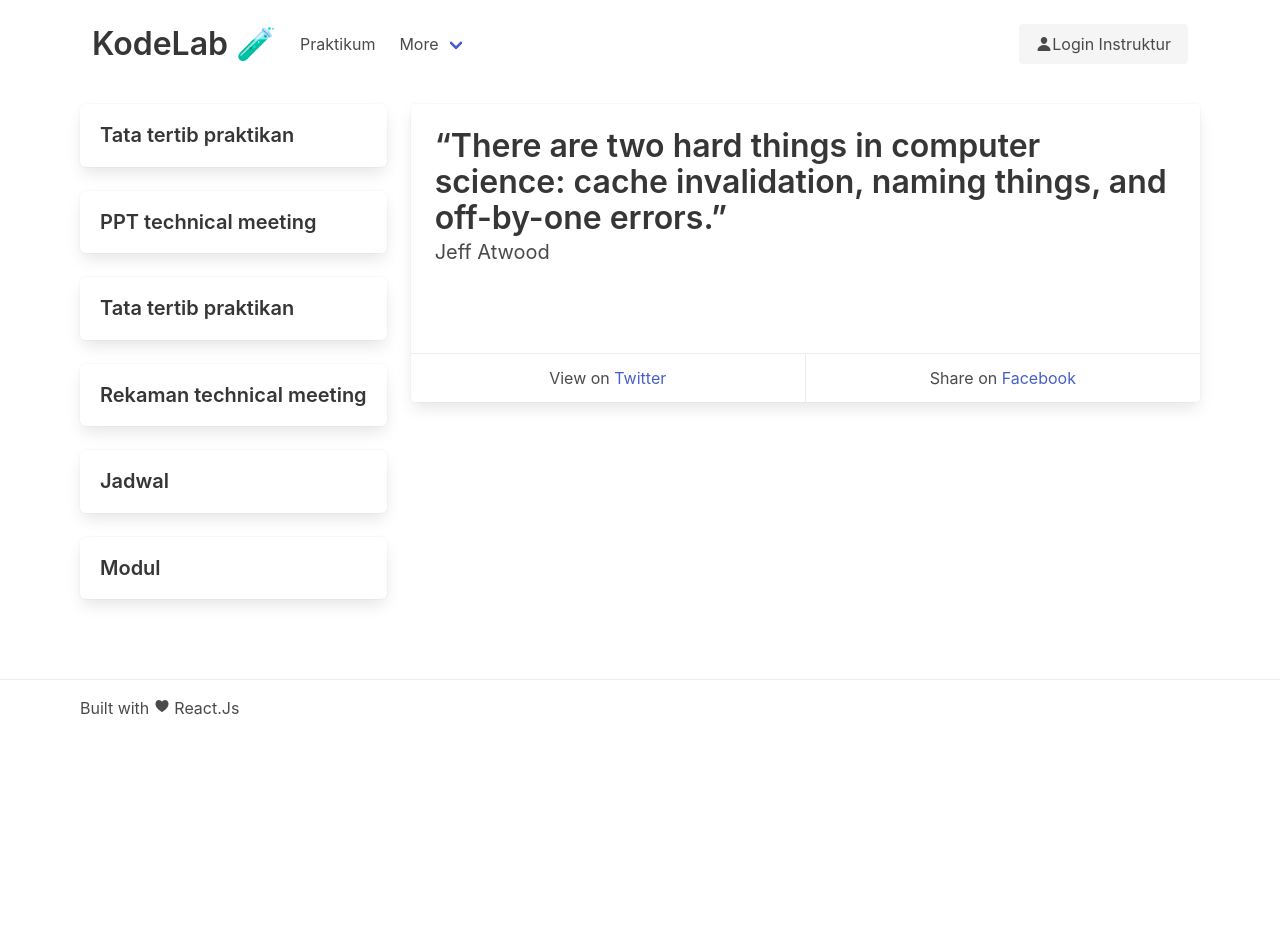
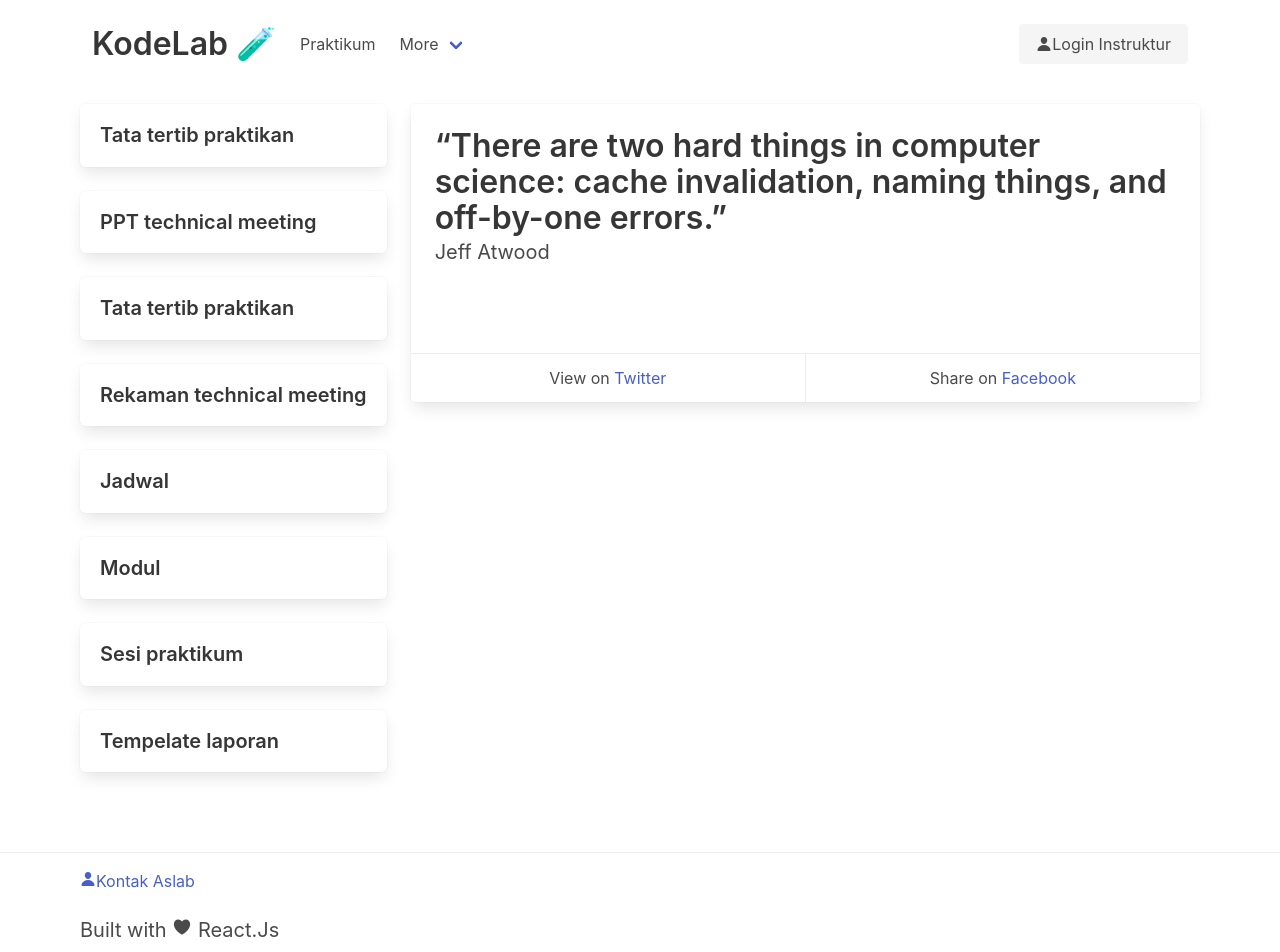
Before and after one commit to fajarspace/kodelabJs, a React (Create React App) app: page / in a window 1280 px wide. Shown: the top 952 px of the page. Before the commit the page ends 800 px from the top, so only its background shows below. Built offline with nearby package versions, Linux system fonts and the light colour scheme.

Commit message:
✧*｡٩(ˊᗜˋ*)و✧*｡ Sun Nov 20 00:06:28 WIB 2022

```diff
--- a/src/components/Footer.jsx
+++ b/src/components/Footer.jsx
@@ -1,12 +1,26 @@
 import React from 'react';
 import { IoHeart } from "react-icons/io5";
+import { IoPerson } from "react-icons/io5";
+import { NavLink } from "react-router-dom";
 
 const Footer = () => {
   return (
     <footer>
-        <div class="container">
-            <p>Built with <IoHeart /> React.Js</p>
+        <div className="container">
+
+
+
+      <div className="columns is-mobile">
+        <div className="column is-three-quarters-mobile is-two-thirds-tablet is-half-desktop is-one-third-widescreen is-one-quarter-fullhd">
+            <NavLink>
+              <p><IoPerson />Kontak Aslab</p><br />
+            </NavLink>
+          <h2 className='subtitle' >Built with <IoHeart /> React.Js</h2>
         </div>
+        <div className="column"></div>
+      </div>
+      </div>
+
     </footer>
   )
 }
--- a/src/components/ListCard.jsx
+++ b/src/components/ListCard.jsx
@@ -37,6 +37,16 @@ const ListCard = () => {
               <p className="title is-5">Modul</p>
             </NavLink>
           </div>
+          <div className="box">
+            <NavLink to={""}>
+              <p className="title is-5">Sesi praktikum</p>
+            </NavLink>
+          </div>
+          <div className="box">
+            <NavLink to={""}>
+              <p className="title is-5">Tempelate laporan</p>
+            </NavLink>
+          </div>
         </div>
 
         <Quotes />
```
